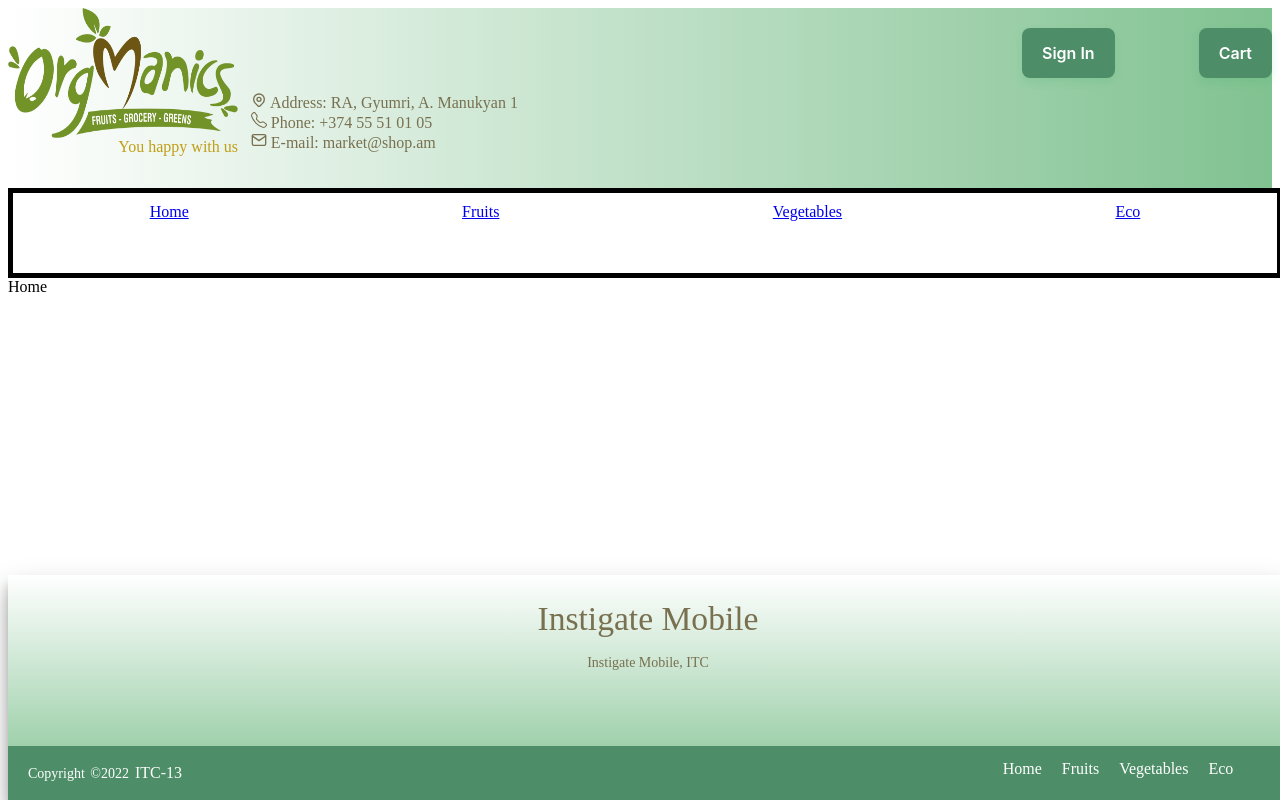
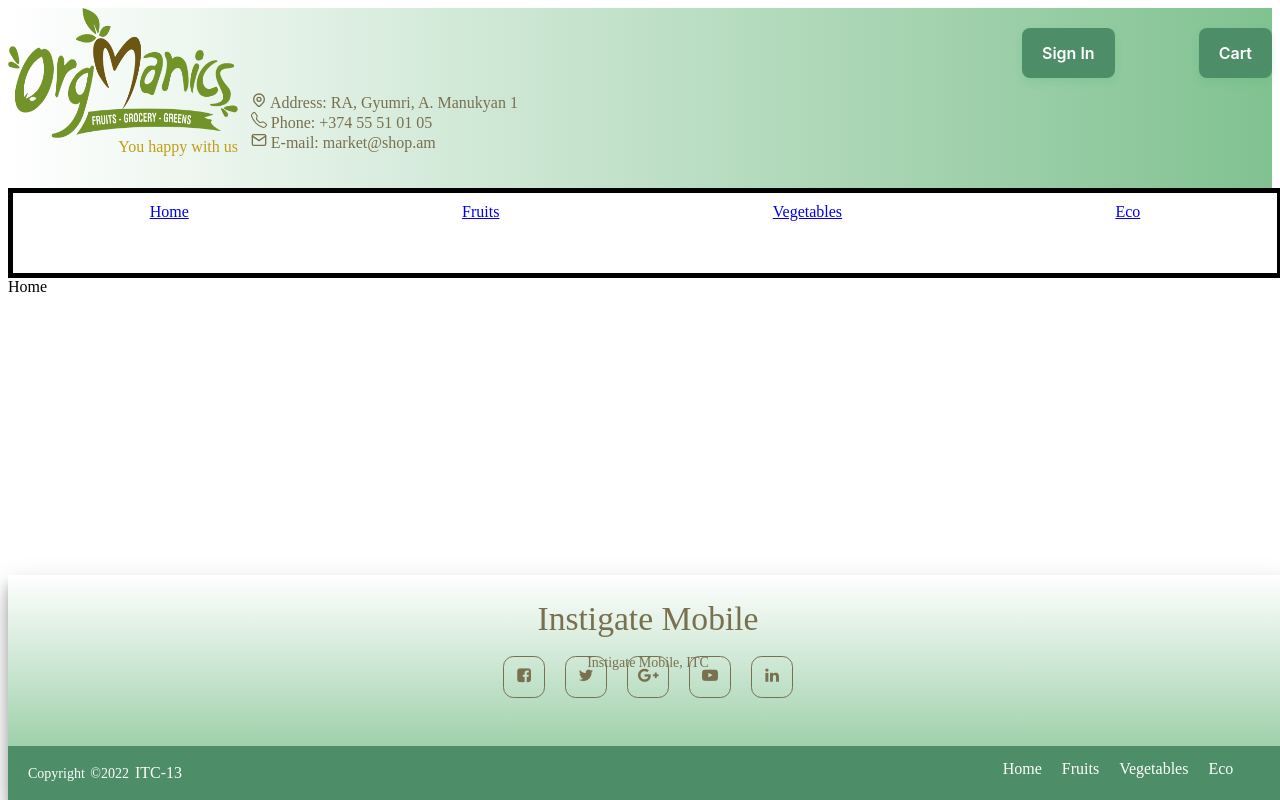
Before and after one commit to Davit2022/frontend, a React app in the folder custom-react-boilerplate/: page / in a window 1280 px wide. Built offline with nearby package versions, Linux system fonts and the light colour scheme.

Commit message:
change social file

```diff
--- a/custom-react-boilerplate/index.html
+++ b/custom-react-boilerplate/index.html
@@ -7,5 +7,8 @@
 <body>
     <div id="root"></div>
     <script src="./dist/bundle.js"></script>
+    <link rel="stylesheet"
+    href=
+"https://cdnjs.cloudflare.com/ajax/libs/font-awesome/4.7.0/css/font-awesome.min.css">
 </body>
 </html>
--- a/custom-react-boilerplate/src/components/footer/Footer.css
+++ b/custom-react-boilerplate/src/components/footer/Footer.css
@@ -47,25 +47,20 @@
   justify-content: center;
 }
 
-.footer2 ul {
-  list-style: none;
-  display: flex;
-  align-items: center;
-}
 
-.footer2 ul li {
-  margin: 0px 20px;
-}
-
-.footer2 ul li a {
+.footer2 a {
   text-decoration: none;
   color: #78704f;
   border: 1.1px solid #78704f;;
   padding: 10px;
   border-radius: 25%;
+  margin: 10px;
+  width: 20px;
+  height: 20px;
+  text-align: center;
 }
 
-.footer2 ul li a:hover {
+.footer2 a:hover {
   color: #6b5517;
 }
 
--- a/custom-react-boilerplate/src/components/footer/socials/Socials.jsx
+++ b/custom-react-boilerplate/src/components/footer/socials/Socials.jsx
@@ -1,43 +1,14 @@
 import React from "react";
-// import { Link } from "react-router-dom";
-import { SOCIAL } from "../../../constants/Socials";
+import { Link } from "react-router-dom";
+import { SOCIAL } from "../../../constants/socials";
 
 function Socials() {
   return (
     <footer className="footer2">
-      {/* <ul>
-        <li key="1">
-          <a href="/Facebook">
-            <FaFacebook />
-          </a>
-        </li>
-        <li key="2">
-          <a href="/Twitter">
-            <ImTwitter />
-          </a>
-        </li>
-        <li key="3">
-          <a href="/GooglePlus">
-            <FaGooglePlus />
-          </a>
-        </li>
-        <li key="4">
-          <a href="/Youtube">
-            <FaYoutube />
-          </a>
-        </li>
-        <li key="5">
-          <a href="/LinkedinIn">
-            <FaLinkedinIn />
-          </a>
-        </li>
-      </ul> */}
-
       {SOCIAL.map((social) => (
-        // <Link to={`${social.link}`} key={social.id} ison={social.className}>
-        //   {social.icon}
-        // </Link>
-        <i className={social.className} />
+        <Link to={`${social.link}`} key={social.id}>
+          <i className={social.className} />
+        </Link>
       ))}
     </footer>
   );
--- a/custom-react-boilerplate/src/constants/Socials.js
+++ /dev/null
@@ -1,34 +0,0 @@
-// import {
-//   FaFacebook, FaGooglePlus, FaLinkedinIn, FaYoutube,
-// } from "react-icons/fa";
-// import { ImTwitter } from "react-icons/im";
-
-export const SOCIAL = [
-  {
-    id: 1,
-    className: "fa fa-facebook-square",
-    link: "https://www.facebook.com/",
-  },
-  {
-    id: 2,
-    className: "fa fa-facebook-square",
-    link: "/twitter",
-  },
-//   {
-//     id: 3,
-//     className:
-//     link: "/googlePlus",
-//   },
-//   {
-//     id: 4,
-//     className:
-//     link: "/youtube",
-//   },
-//   {
-//     id: 5,
-//     className: ,
-//     link: "/linkedinIn",
-//   },
-];
-
-export default { SOCIAL };
--- /dev/null
+++ b/custom-react-boilerplate/src/constants/socials.js
@@ -0,0 +1,34 @@
+// import {
+//   FaFacebook, FaGooglePlus, FaLinkedinIn, FaYoutube,
+// } from "react-icons/fa";
+// import { ImTwitter } from "react-icons/im";
+
+export const SOCIAL = [
+  {
+    id: 1,
+    className: "fa fa-facebook-square fa-1x",
+    link: "https://www.facebook.com/",
+  },
+  {
+    id: 2,
+    className: "fa fa-twitter fa-1x",
+    link: "/twitter",
+  },
+  {
+    id: 3,
+    className: "fa fa-google-plus fa-1x",
+    link: "/googlePlus",
+  },
+  {
+    id: 4,
+    className: "fa fa-youtube-play fa-1x",
+    link: "/youtube",
+  },
+  {
+    id: 5,
+    className: "fa fa-linkedin fa-1x",
+    link: "/linkedinIn",
+  },
+];
+
+export default { SOCIAL };
```
